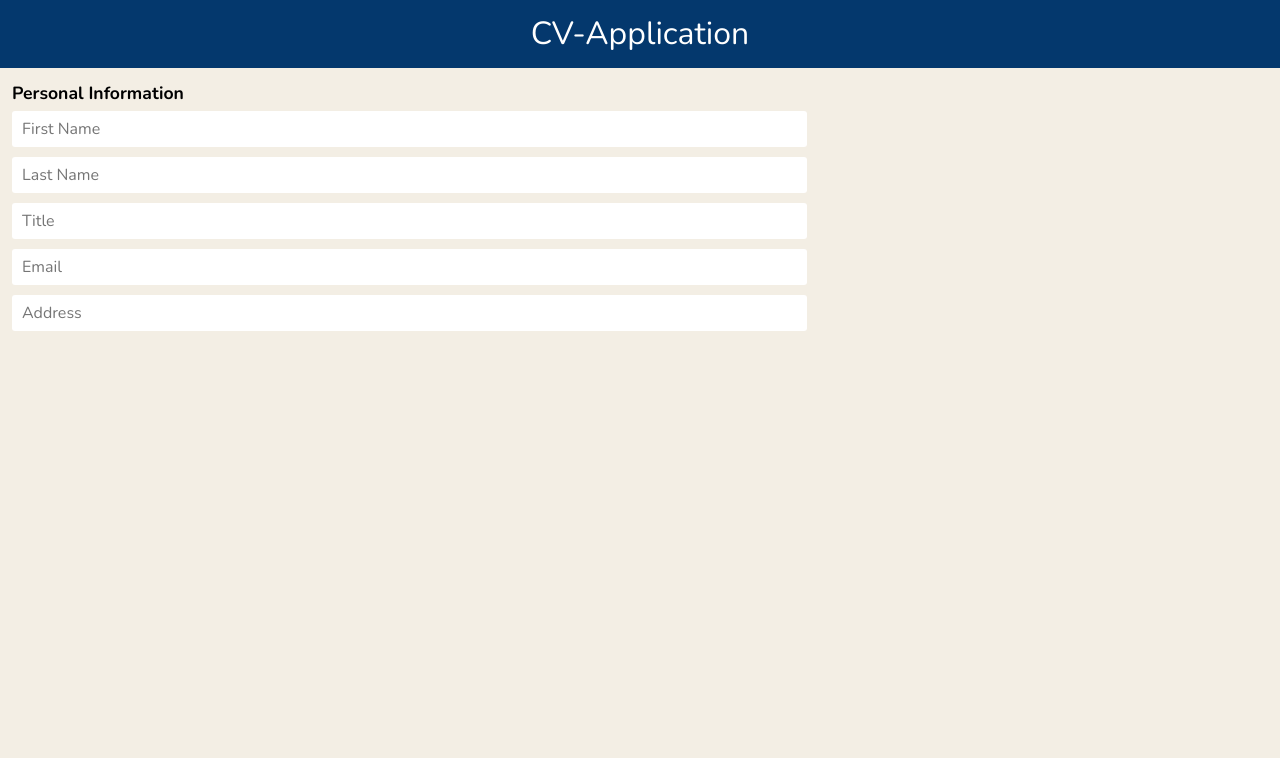
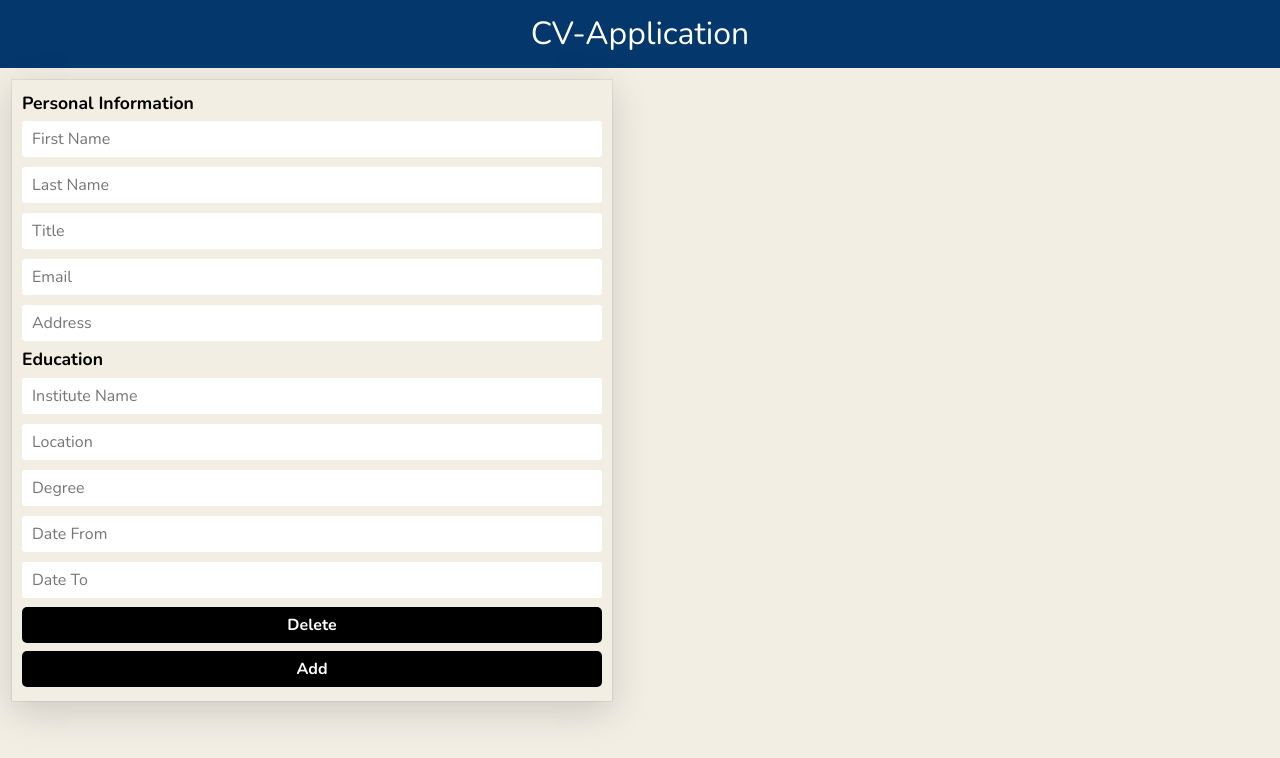
Before and after one commit to Parth099/CV-Application, a React (Create React App) app: page / in a window 1280 px wide. Shown: the top 758 px of the page. Built offline with nearby package versions, Linux system fonts and the light colour scheme.

Commit message:
Added quantity variable multi-field Education component along with its child EducationItem Deployed via gh-pages [unfinished]
Signed-off-by: Parth099 <parthnpatel715@gmail.com>

```diff
--- a/package.json
+++ b/package.json
@@ -1,17 +1,22 @@
 {
     "name": "cv-application",
+    "homepage": "https://parth099.github.io/CV-Application",
     "version": "0.1.0",
     "private": true,
     "dependencies": {
         "@testing-library/jest-dom": "^5.16.1",
         "@testing-library/react": "^12.1.2",
         "@testing-library/user-event": "^13.5.0",
+        "gh-pages": "^3.2.3",
         "react": "^17.0.2",
         "react-dom": "^17.0.2",
         "react-scripts": "5.0.0",
+        "uniqid": "^5.4.0",
         "web-vitals": "^2.1.2"
     },
     "scripts": {
+        "predeploy": "npm run build",
+        "deploy": "gh-pages -d build",
         "start": "react-scripts start",
         "build": "react-scripts build",
         "test": "react-scripts test",
--- a/src/components/App.css
+++ b/src/components/App.css
@@ -1,7 +1,9 @@
 .group-title {
     font-size: 1.1rem;
 }
-.flex-col-left{
-    width: 800px;
+.flex-col-left {
+    max-width: 600px;
     margin: 12px;
+    box-shadow: rgba(0, 0, 0, 0.16) 0px 10px 36px 0px, rgba(0, 0, 0, 0.06) 0px 0px 0px 1px;
+    padding: 10px;
 }
--- a/src/components/App.js
+++ b/src/components/App.js
@@ -1,8 +1,9 @@
 import React, { Component } from "react";
 import "./App.css";
-
 import Header from "./head/header";
 import PersonalData from "./personal-info/personalData";
+import EducationItem from "./education/educationItem";
+import Education from "./education/education";
 
 export default class App extends Component {
     constructor(props) {
@@ -16,8 +17,10 @@ export default class App extends Component {
                 Email: "",
                 Address: "",
             },
+            education: [],
         };
         this.setParentStatePD = this._setParentStatePD.bind(this);
+        this.setParentStateEdu = this._setParentStateEdu.bind(this);
     }
 
     _selfPrint() {
@@ -26,12 +29,16 @@ export default class App extends Component {
     _setParentStatePD(state) {
         this.setState({ personalData: state });
     }
+    _setParentStateEdu(state) {
+        this.setState({ education: state });
+    }
     render() {
         return (
             <div className="App">
                 <Header appName="CV-Application" />
                 <div className="flex-col-left">
-                    <PersonalData personalData={this.state.personalData} setParentState={this.setParentStatePD} />
+                    <PersonalData setParentState={this.setParentStatePD} personalData={this.state.personalData} />
+                    <Education setParentState={this.setParentStateEdu} />
                 </div>
             </div>
         );
--- /dev/null
+++ b/src/components/education/education.css
@@ -0,0 +1,24 @@
+.btn {
+    border: none;
+    color: white;
+    background-color: black;
+    font-weight: bold;
+    padding: 6px 10px;
+    text-align: center;
+    text-decoration: none;
+    display: inline-block;
+    font-size: 16px;
+    margin: 4px 0px;
+    transition-duration: 0.4s;
+    cursor: pointer;
+    border-radius: 5px;
+    width: 100%;
+}
+.add:hover {
+    background-color: #28a745;
+    color: white;
+}
+.del:hover {
+    background-color: #dd3b4a;
+    color: white;
+}
--- /dev/null
+++ b/src/components/education/education.js
@@ -0,0 +1,74 @@
+import "./education.css";
+import React, { Component } from "react";
+
+import uniqid from "uniqid";
+import EducationItem from "./educationItem";
+
+export default class Education extends Component {
+    constructor(props) {
+        super(props);
+
+        this.getNewObject = this._getNewObject.bind(this);
+
+        this.state = {
+            education: [this.getNewObject()],
+        };
+        this.delEduItem = this._delEduItem.bind(this);
+        this.editEduItem = this._editEduItem.bind(this);
+        this.addEduItem = this._addEduItem.bind(this);
+
+        this.updateParentState = this._updateParentState.bind(this);
+    }
+
+    _updateParentState() {
+        this.props.setParentState(this.state.education);
+    }
+
+    _delEduItem(uuid) {
+        const index = this.state.education.findIndex((edu) => edu.uuid === uuid);
+        if (index < 0) return;
+        const newState = [...this.state.education];
+        newState.splice(index, 1);
+        this.setState({ education: newState }, this.updateParentState);
+    }
+
+    _editEduItem(uuid, newObj) {
+        const index = this.state.education.findIndex((edu) => edu.uuid === uuid);
+        if (index < 0) return;
+        const newState = [...this.state.education];
+        newState[index] = newObj;
+        this.setState({ education: newState }, this.updateParentState);
+    }
+    _addEduItem() {
+        const newArray = [...this.state.education, this.getNewObject()];
+        this.setState({ education: newArray }, this.updateParentState);
+    }
+
+    _getNewObject() {
+        return {
+            //default element
+            "Institute Name": "",
+            Location: "",
+            Degree: "",
+            "Date From": "",
+            "Date To": "",
+            uuid: uniqid(),
+        };
+    }
+
+    render() {
+        return (
+            <div className="education">
+                <h1 className="group-title">Education</h1>
+                {[...this.state.education].map((edu) => (
+                    <div className="edu-element" key={edu.uuid}>
+                        <EducationItem uuid={edu.uuid} delFunc={this.delEduItem} editFunc={this.editEduItem} />
+                    </div>
+                ))}
+                <button className="add btn" onClick={this.addEduItem}>
+                    Add
+                </button>
+            </div>
+        );
+    }
+}
--- /dev/null
+++ b/src/components/education/educationItem.js
@@ -0,0 +1,67 @@
+import "./education.css";
+import React, { Component } from "react";
+import Field from "../field/field";
+
+export default class EducationItem extends Component {
+    constructor(props) {
+        super(props);
+        this.state = {
+            "Institute Name": "",
+            Location: "",
+            Degree: "",
+            "Date From": "",
+            "Date To": "",
+            uuid: props.uuid,
+        };
+
+        this.handleInsName = this._handleInsName.bind(this);
+        this.handleLoc = this._handleLoc.bind(this);
+        this.handleDegree = this._handleDegree.bind(this);
+        this.handleDateFrom = this._handleDateFrom.bind(this);
+        this.handleDateTo = this._handleDateTo.bind(this);
+
+        this.delHandler = this._delHandler.bind(this);
+        this.sendUpdate = this._sendUpdate.bind(this);
+    }
+
+    _sendUpdate() {
+        const { editFunc, uuid } = this.props;
+        editFunc(uuid, this.state);
+    }
+
+    _handleInsName(val) {
+        this.setState({ "Institute Name": val }, this.sendUpdate);
+    }
+    _handleLoc(val) {
+        this.setState({ Location: val }, this.sendUpdate);
+    }
+    _handleDegree(val) {
+        this.setState({ Degree: val }, this.sendUpdate);
+    }
+    _handleDateFrom(val) {
+        this.setState({ "Date From": val }, this.sendUpdate);
+    }
+    _handleDateTo(val) {
+        this.setState({ "Date To": val }, this.sendUpdate);
+    }
+
+    _delHandler() {
+        const { delFunc, uuid } = this.props;
+        console.log(uuid);
+        delFunc(uuid);
+    }
+    render() {
+        return (
+            <div className="edu-item">
+                <Field id="" label="Institute Name" changeHandler={this.handleInsName} />
+                <Field id="" label="Location" changeHandler={this.handleLoc} />
+                <Field id="" label="Degree" changeHandler={this.handleDegree} />
+                <Field id="" label="Date From" changeHandler={this.handleDateFrom} />
+                <Field id="" label="Date To" changeHandler={this.handleDateTo} />
+                <button className="del btn" onClick={this.delHandler}>
+                    Delete
+                </button>
+            </div>
+        );
+    }
+}
--- a/src/components/field/field.css
+++ b/src/components/field/field.css
@@ -1,8 +1,7 @@
 .input-container {
     display: flex;
     flex-direction: column;
-    padding: 5px;
-    padding-left: 0;
+    padding: 5px 0px;
 }
 .input-label {
     font-weight: 600;
```
Also changed, not shown: 1 other file (tests, documents, lock files or other folders). Lines whose indentation alone changed are shown as unchanged.
